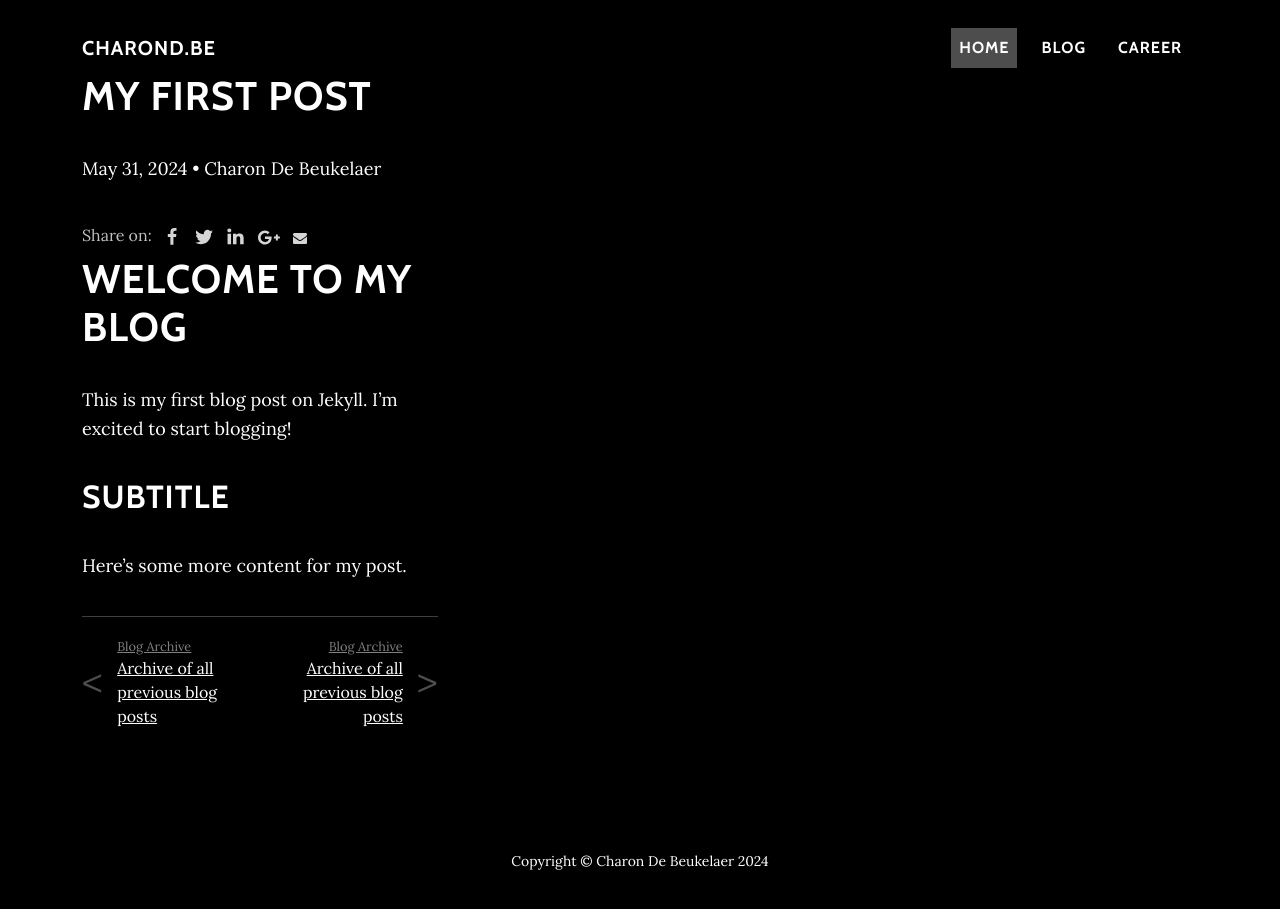
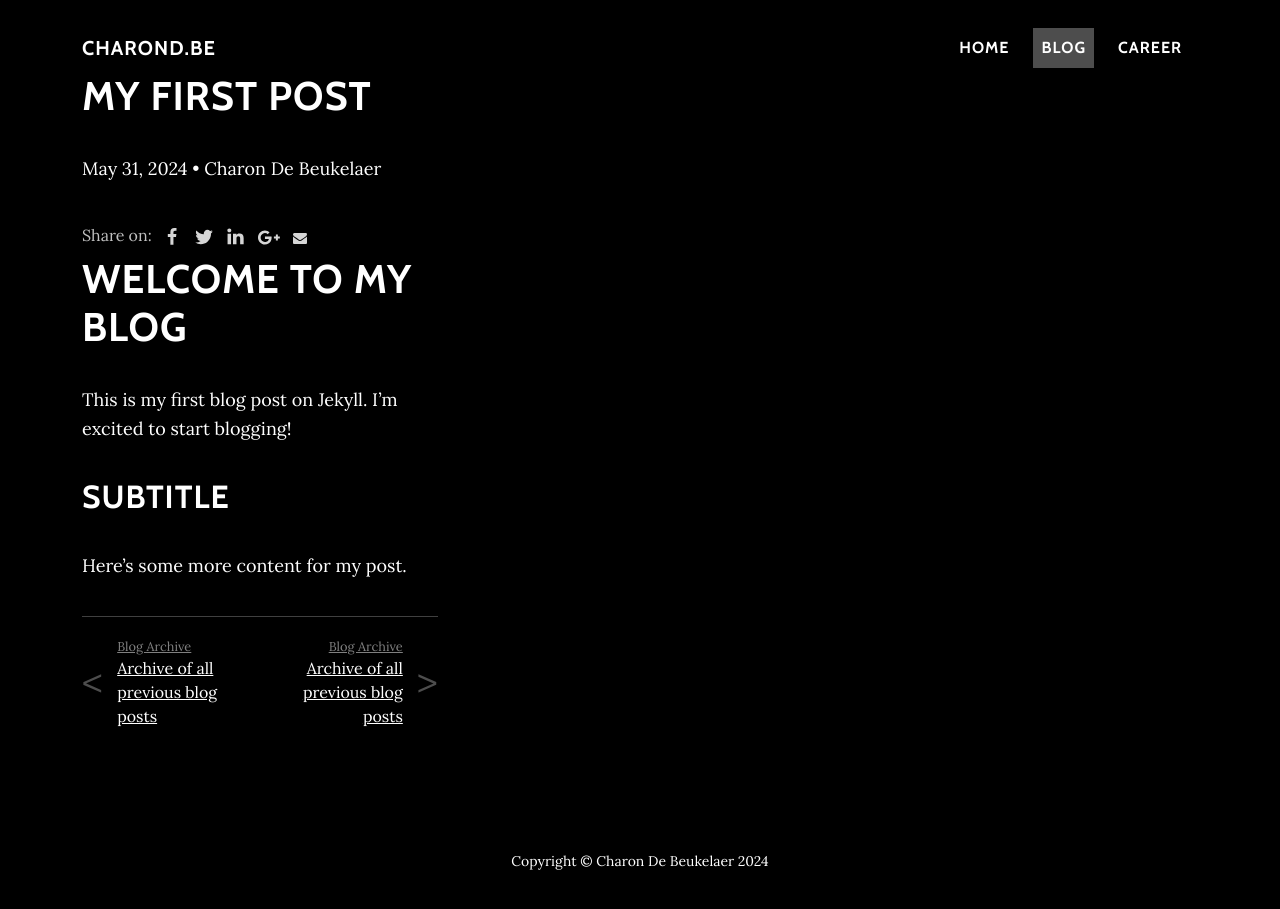
Before and after one commit to CharonDB/CharonDB.github.io, a Jekyll site: the page built from _posts/2024-05-31-my-first-post.md, in a window 1280 px wide and 922 px high. Shown: the top 909 px of the window. Built offline with Jekyll 4.4.1, drawn with Linux system fonts in a browser that asks for light colours; nearby versions of some CDN libraries; our own code applies the rules of GitHub Pages for plain Markdown files; library files that are not in the unit come from our copies.

Commit message:
Changed active class to correct navbutton

```diff
--- a/_includes/navbar.html
+++ b/_includes/navbar.html
@@ -2,8 +2,8 @@
     <div class="container"><a class="navbar-brand" href="index.html">charond.be</a><button data-bs-toggle="collapse" class="navbar-toggler navbar-toggler-right" data-bs-target="#navbarResponsive" type="button" aria-controls="navbarResponsive" aria-expanded="false" aria-label="Toggle navigation" value="Menu"><i class="fa fa-bars"></i></button>
         <div class="collapse navbar-collapse" id="navbarResponsive">
             <ul class="navbar-nav ms-auto">
-                <li class="nav-item nav-link"><a class="nav-link active" href="{{ site.baseurl }}/">Home</a></li>
-                <li class="nav-item nav-link"><a class="nav-link" href="{{ site.baseurl }}/blog">Blog</a></li>
+                <li class="nav-item nav-link"><a class="nav-link" href="{{ site.baseurl }}/">Home</a></li>
+                <li class="nav-item nav-link"><a class="nav-link active" href="{{ site.baseurl }}/blog">Blog</a></li>
                 <li class="nav-item nav-link"><a class="nav-link" href="{{ site.baseurl }}/career.html">Career</a></li>
             </ul>
         </div>
```
